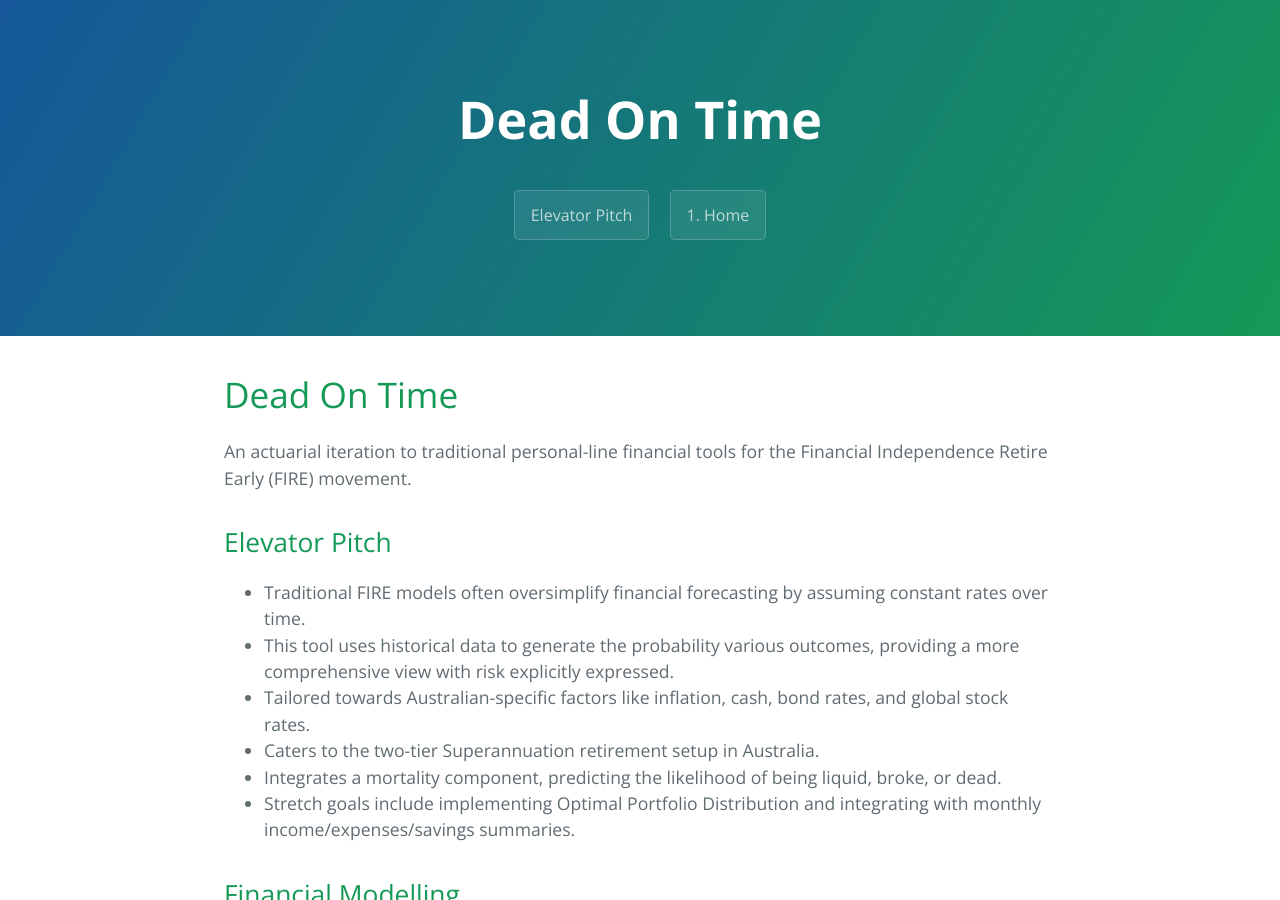
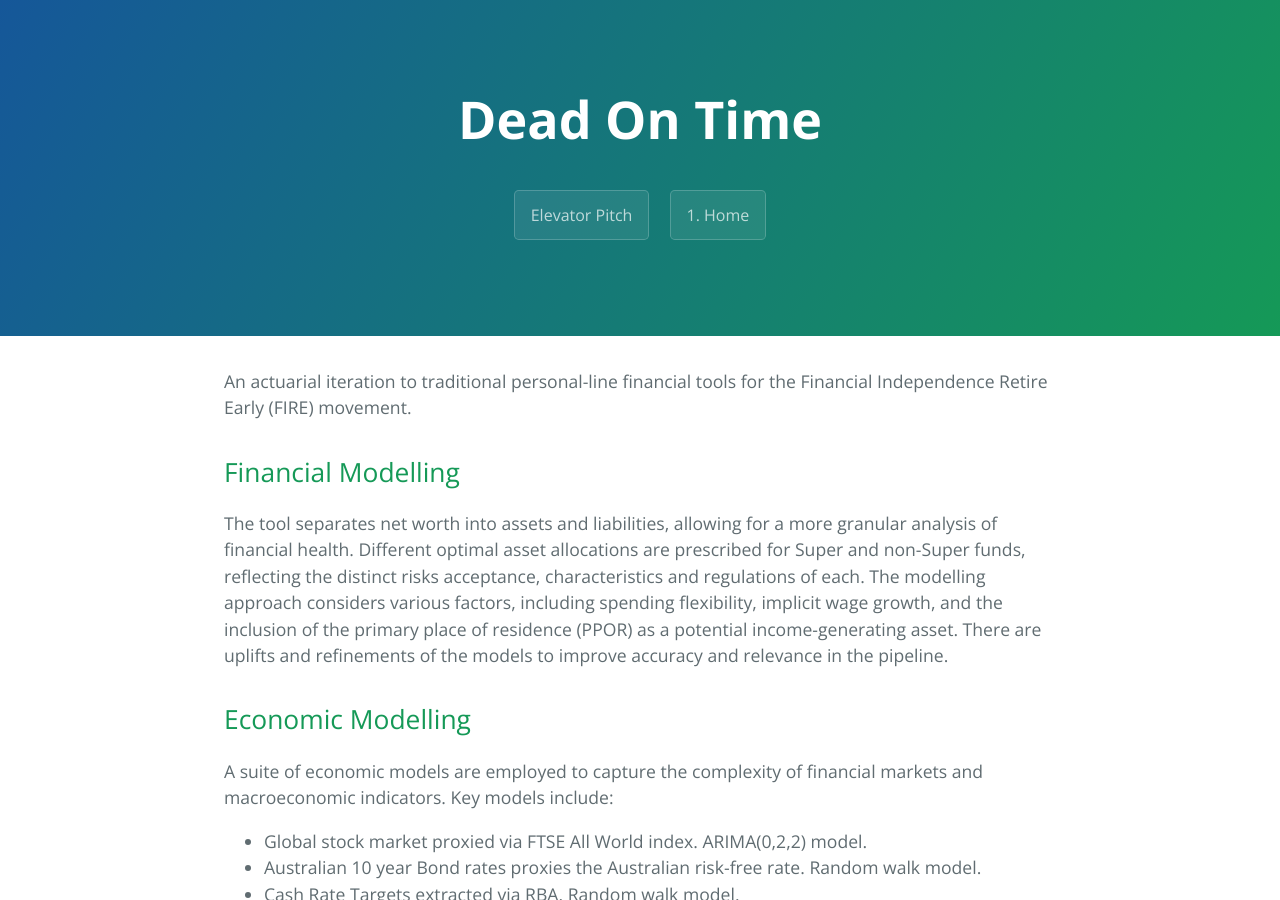
Before and after one commit to AllMyNamesAreGone/Dead-On-Time, a Jekyll site: the page built from index.md, in a window 1280 px wide and 900 px high. Built offline with Jekyll 4.4.1, drawn with Linux system fonts in a browser that asks for light colours.

Commit message:
Update index.md

```diff
--- a/index.md
+++ b/index.md
@@ -3,16 +3,7 @@ title: 1. Home
 layout: template
 filename: index
 ---
-# Dead On Time
 An actuarial iteration to traditional personal-line financial tools for the Financial Independence Retire Early (FIRE) movement.
-
-## Elevator Pitch
-- Traditional FIRE models often oversimplify financial forecasting by assuming constant rates over time.
-- This tool uses historical data to generate the probability various outcomes, providing a more comprehensive view with risk explicitly expressed.
-- Tailored towards Australian-specific factors like inflation, cash, bond rates, and global stock rates.
-- Caters to the two-tier Superannuation retirement setup in Australia.
-- Integrates a mortality component, predicting the likelihood of being liquid, broke, or dead.
-- Stretch goals include implementing Optimal Portfolio Distribution and integrating with monthly income/expenses/savings summaries.
 
 ## Financial Modelling
 The tool separates net worth into assets and liabilities, allowing for a more granular analysis of financial health. Different optimal asset allocations are prescribed for Super and non-Super funds, reflecting the distinct risks acceptance, characteristics and regulations of each. The modelling approach considers various factors, including spending flexibility, implicit wage growth, and the inclusion of the primary place of residence (PPOR) as a potential income-generating asset. There are uplifts and refinements of the models to improve accuracy and relevance in the pipeline.
```
